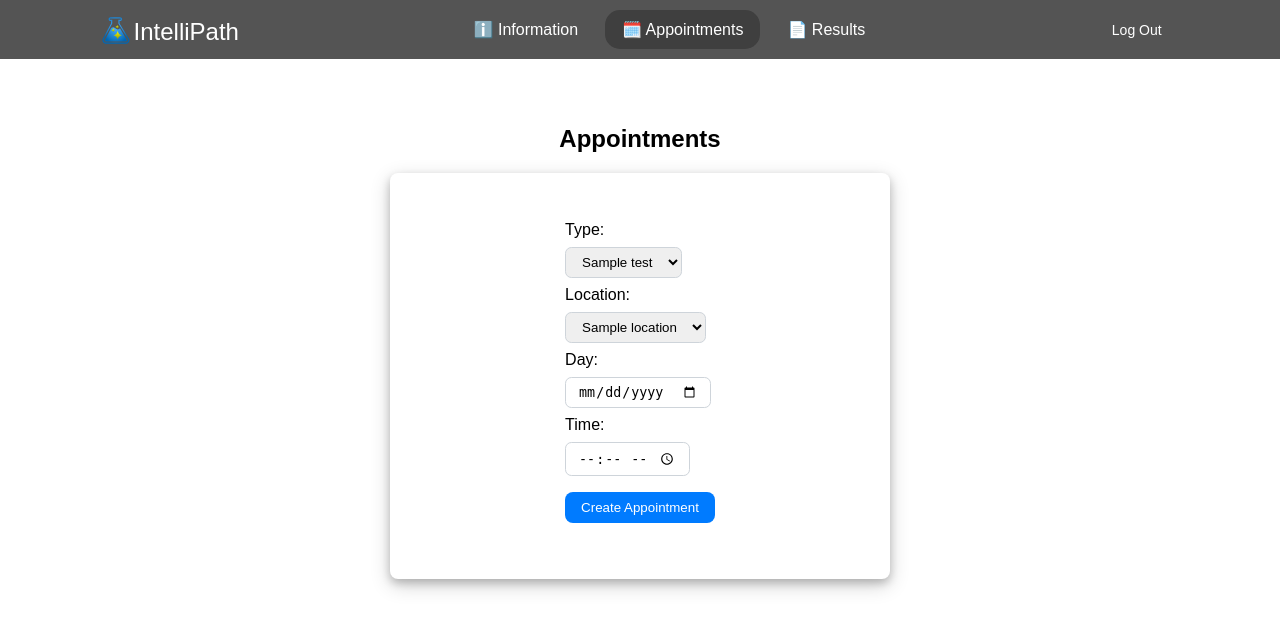
After one commit to Om4r37/medlabAi, a Flask app: page /appoint in a window 1280 px wide. The commit adds this page. Shown: the top 630 px of the page. Run offline with Flask 3, Linux system fonts and the light colour scheme; the visitor is signed in with stand-in values (Sample User, id 1); tables that the repository leaves empty hold one stand-in row (values such as "Sample post").

Commit message:
add tests table and add appoint page

```diff
--- a/app/routes/appointments.py
+++ b/app/routes/appointments.py
@@ -1,6 +1,7 @@
-from flask import Blueprint, render_template
+from flask import Blueprint, render_template, session, request
 from app.database import db
 from app.utils import login_required
+from datetime import datetime
 
 bp = Blueprint("appointments", __name__)
 
@@ -8,4 +9,20 @@ bp = Blueprint("appointments", __name__)
 @bp.route("/appointments")
 @login_required
 def appointments():
-    return render_template("appointments.jinja")
+    rows = db.execute(
+        "SELECT * FROM appointments WHERE user_id = ?",
+        session["user_id"],
+    )
+    return render_template("appointments.jinja", rows=rows)
+
+
+@bp.route("/appoint", methods=["GET", "POST"])
+@login_required
+def appoint():
+    if request.method == "GET":
+        return render_template(
+            "appoint.jinja",
+            current_date=str(datetime.now())[:10],
+            types=db.execute("SELECT * FROM tests"),
+            locations=db.execute("SELECT * FROM locations"),
+        )
--- a/app/static/form.css
+++ b/app/static/form.css
@@ -11,7 +11,8 @@ form {
     box-shadow: 0 4px 8px 0 rgba(0, 0, 0, 0.2), 0 6px 20px 0 rgba(0, 0, 0, 0.19);
 }
 
-.form-control {
+input,
+select {
     padding: .375rem .75rem;
     transition: border-color .15s ease-in-out, box-shadow .15s ease-in-out;
     border-radius: .4rem;
--- /dev/null
+++ b/app/templates/appoint.jinja
@@ -0,0 +1,33 @@
+{% extends "layout.jinja" %}
+
+{% block title %}
+Appointments
+{% endblock %}
+
+{% set tab = 1 %}
+
+{% block main %}
+<link rel="stylesheet" href="/static/form.css">
+<h2>Appointments</h2>
+<form action="/appoint" method="post">
+    <div>
+        <label for="type">Type:</label><br>
+        <select id="type" name="type" required>
+            {% for type in types %}
+            <option value="{{ type.id }}">{{ type.name }}</option>
+            {% endfor %}
+        </select><br>
+        <label for="location">Location:</label><br>
+        <select id="location" name="location" required>
+            {% for location in locations %}
+            <option value="{{ location.id }}">{{ location.name }}</option>
+            {% endfor %}
+        </select><br>
+        <label for="birthday">Day:</label><br>
+        <input type="date" min="{{ current_date }}" required><br>
+        <label for="time">Time:</label><br>
+        <input type="time" id="time" name="time" required><br>
+        <button id="save" type="submit">Create Appointment</button>
+    </div>
+</form>
+{% endblock %}
--- a/app/templates/appointments.jinja
+++ b/app/templates/appointments.jinja
@@ -33,5 +33,5 @@ Appointments
 {% else %}
 You have no appointments.
 {% endif %}
-<a href="/appoint"><button>New Appointment</button></a>
+<br><a href="/appoint"><button>New Appointment</button></a>
 {% endblock %}
--- a/config.py
+++ b/config.py
@@ -1,4 +1,7 @@
+OPENING_TIME = "09:00"
+CLOSING_TIME = "22:00"
+
+
 class Config:
-    SECRET_KEY = "your_secret_key"
     SESSION_PERMANENT = False
     SESSION_TYPE = "filesystem"
--- a/schema.sql
+++ b/schema.sql
@@ -22,15 +22,22 @@ CREATE UNIQUE INDEX username ON users (username);
 
 CREATE TABLE locations (
     id INTEGER PRIMARY KEY AUTOINCREMENT NOT NULL,
-    name TEXT NOT NULL,
+    name TEXT NOT NULL
+);
+
+CREATE TABLE tests (
+    id INTEGER PRIMARY KEY AUTOINCREMENT NOT NULL,
+    duration INTEGER NOT NULL,
+    name TEXT NOT NULL
 );
 
 CREATE TABLE appointments (
     id INTEGER PRIMARY KEY AUTOINCREMENT NOT NULL,
+    time TEXT NOT NULL,
     user_id INTEGER NOT NULL,
-    time INTEGER NOT NULL,
     location_id INTEGER NOT NULL,
-    test_type INTEGER NOT NULL,
+    test_id INTEGER NOT NULL,
     FOREIGN KEY (user_id) REFERENCES users (id),
-    FOREIGN KEY (location_id) REFERENCES locations (id)
+    FOREIGN KEY (location_id) REFERENCES locations (id),
+    FOREIGN KEY (test_id) REFERENCES tests (id)
 );
```
Also changed, not shown: app/templates/index.jinja (+8 -9 lines).
